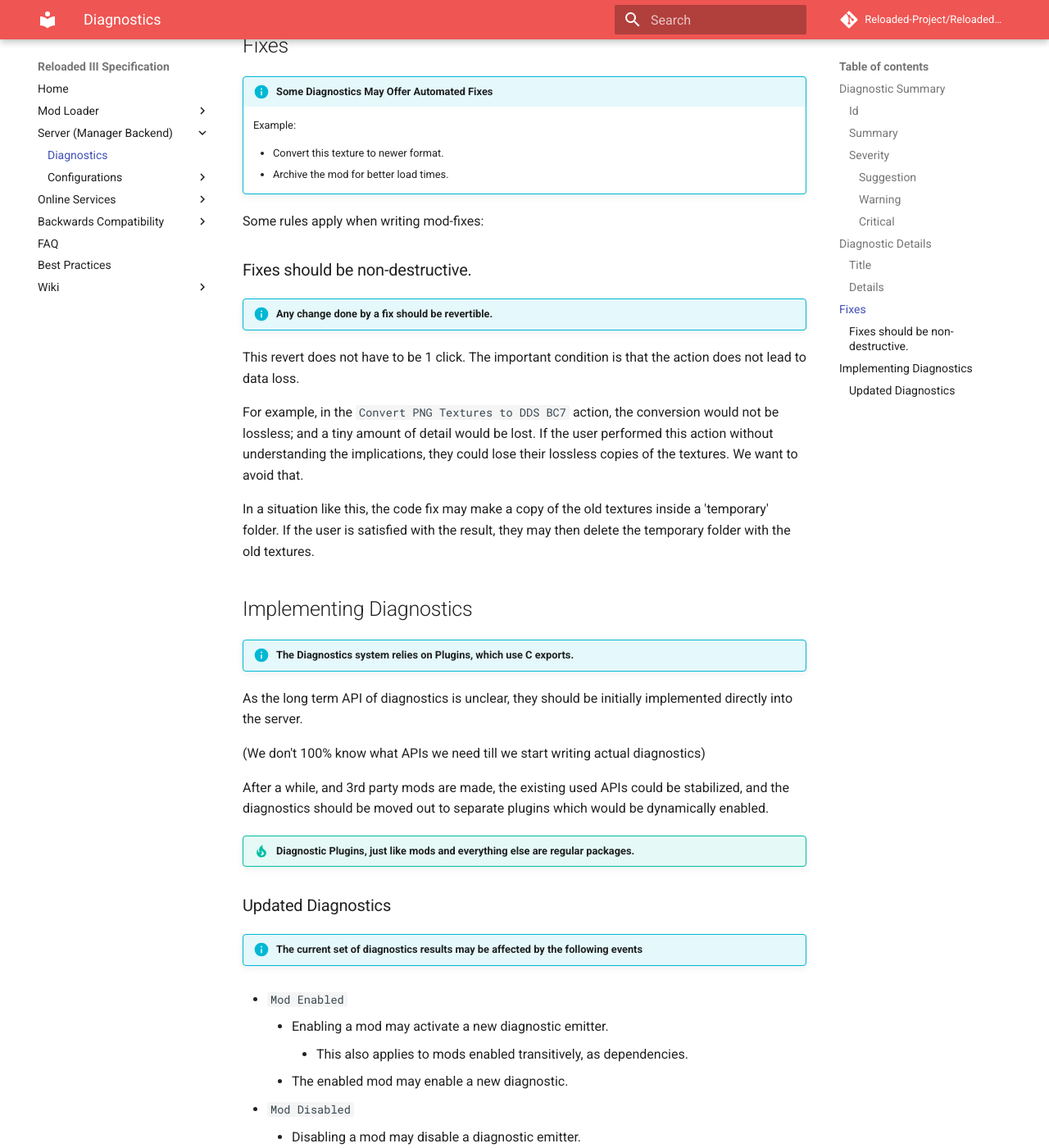
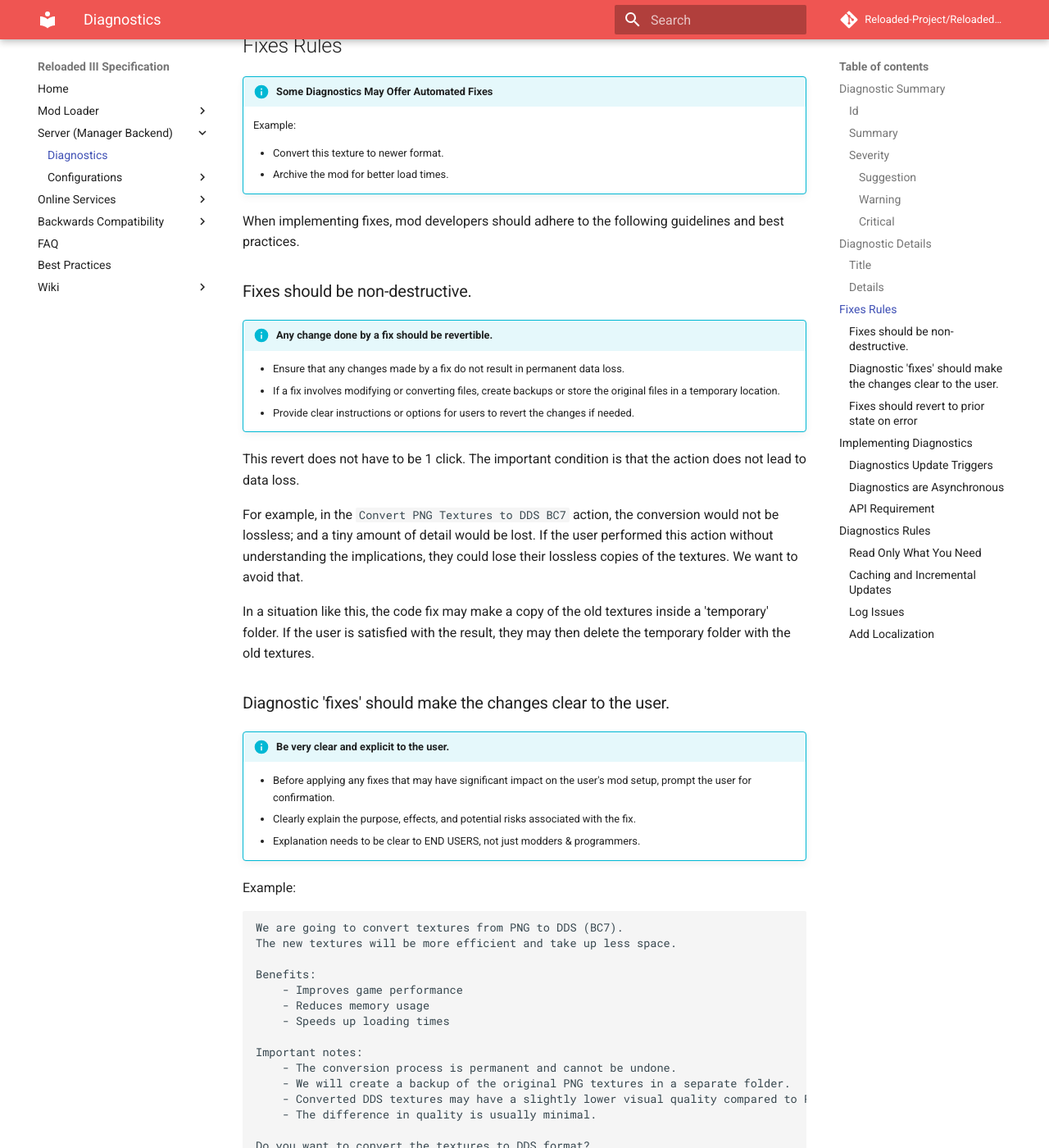
Before and after one commit to Reloaded-Project/Reloaded-III, an MkDocs documentation site: the page built from docs/Server/Diagnostics.md, in a window 1280 px wide and 1400 px high, scrolled down 5442 px. Shown: the whole window at 82% size. Built offline with MkDocs 1.6.1 and Material for MkDocs 9.7.7, drawn with Linux system fonts in a browser that asks for light colours; comment, search, counter and statistics services are not loaded; some of the changed text lies outside the part shown.

Commit message:
Added: Remainder of Diagnostics Documentation

````diff
--- a/docs/Server/Diagnostics.md
+++ b/docs/Server/Diagnostics.md
@@ -186,7 +186,7 @@
 
 The `Details` are written in Markdown.
 
-## Fixes
+## Fixes Rules
 
 !!! info "Some Diagnostics May Offer Automated Fixes"
 
@@ -195,11 +195,15 @@
     - Convert this texture to newer format.
     - Archive the mod for better load times.
 
-Some rules apply when writing mod-fixes:
+When implementing fixes, mod developers should adhere to the following guidelines and best practices.
 
 ### Fixes should be non-destructive.
 
 !!! info "Any change done by a fix should be revertible."
+
+    - Ensure that any changes made by a fix do not result in permanent data loss.
+    - If a fix involves modifying or converting files, create backups or store the original files in a temporary location.
+    - Provide clear instructions or options for users to revert the changes if needed.
 
 This revert does not have to be 1 click.
 The important condition is that the action does not lead to data loss.
@@ -211,6 +215,44 @@
 In a situation like this, the code fix may make a copy of the old textures inside a 'temporary' folder.
 If the user is satisfied with the result, they may then delete the temporary folder with the old
 textures.
+
+### Diagnostic 'fixes' should make the changes clear to the user.
+
+!!! info "Be very clear and explicit to the user."
+
+    - Before applying any fixes that may have significant impact on the user's mod setup, prompt the user for confirmation.
+    - Clearly explain the purpose, effects, and potential risks associated with the fix.
+    - Explanation needs to be clear to END USERS, not just modders & programmers.
+
+Example:
+
+```
+We are going to convert textures from PNG to DDS (BC7).
+The new textures will be more efficient and take up less space.
+
+Benefits:
+    - Improves game performance
+    - Reduces memory usage
+    - Speeds up loading times
+
+Important notes:
+    - The conversion process is permanent and cannot be undone.
+    - We will create a backup of the original PNG textures in a separate folder.
+    - Converted DDS textures may have a slightly lower visual quality compared to PNGs.
+    - The difference in quality is usually minimal.
+
+Do you want to convert the textures to DDS format?
+[No / Yes]
+```
+
+### Fixes should revert to prior state on error
+
+!!! info "If your diagnostic fix encounters an error, you should revert the mod to its previous state"
+
+    - There should be no changes to mod compared to prior state.
+    - Diagnostic may leave an error log in a temporary directory.
+
+This revert should be automated. An error dialog should then be displayed.
 
 ## Implementing Diagnostics
 
@@ -226,7 +268,7 @@
 
 !!! tip "Diagnostic Plugins, just like mods and everything else are regular packages."
 
-### Updated Diagnostics
+### Diagnostics Update Triggers
 
 !!! info "The current set of diagnostics results may be affected by the following events"
 
@@ -243,6 +285,68 @@
 - `Profile Changed / Initialize`
     - Find all diagnostic emitters for enabled mods and run them.
 
+### Diagnostics are Asynchronous
+
+!!! info "The server will run all diagnostics asynchronously on each trigger."
+
+The server will run the diagnostics in the background and report back to the UI as soon as each
+new diagnostic is emitted.
+
+Diagnostics must ensure they don't run for too long to ensure that they don't randomly appear
+out of nowhere in the user UI. (Make them fast as 'fsck')
+
+!!! warning "New diagnostics cannot be ran until the initial 'Initialize' is completed"
+
+### API Requirement
+
+!!! info "This represents currently known API requirements"
+
+Diagnostics API must provide the following:
+
+- A file tree.
+    - For all game folders, and all folders of enabled mods (including transitive).
+    - Either as flat array or as tree.
+    - Should include hash or last modified date.
+- Method to read file from tree as stream.
+- Method to read whole file from tree.
+- Logging API.
+
+Files may exist inside archives. This is why we need explicit methods for reading files.
+Streams could be used to read partially, in the event that we only want a header from a file.
+Otherwise we provide method to read the full file.
+
+## Diagnostics Rules
+
+### Read Only What You Need
+
+!!! tip "If you only need to read a file header, use the Stream API"
+
+I/O can be very slow, so it's very crucial that we read as little as possible.
+
+### Caching and Incremental Updates
+
+!!! info "Implement caching to reuse results of expensive diagnostics"
+
+    In particular:
+
+    - Information obtained through I/O (reading file contents).
+    - Information that requires some CPU crunching.
+
+The file tree provided by the diagnostics API gives you basic file info (names, hashes, last modified).
+Use this information as the 'key' to your cache.
+
+!!! note "TODO: Make Extremely Minimal Caching System with Minimal Code Size"
+
+### Log Issues
+
+!!! info "Diagnostic emitters should log any warnings produced using the API."
+
+### Add Localization
+
+!!! info "User facing messages (actual diagnostic text) should be translated according to language."
+
+TODO: How we implement this is currently undecided.
+
 <!-- Forked from: https://github.com/Nexus-Mods/NexusMods.App/blob/main/docs/development-guidelines/Diagnostics.md -->
 
 [compiler-errors]: https://learn.microsoft.com/en-us/dotnet/csharp/misc/cs0027
````
